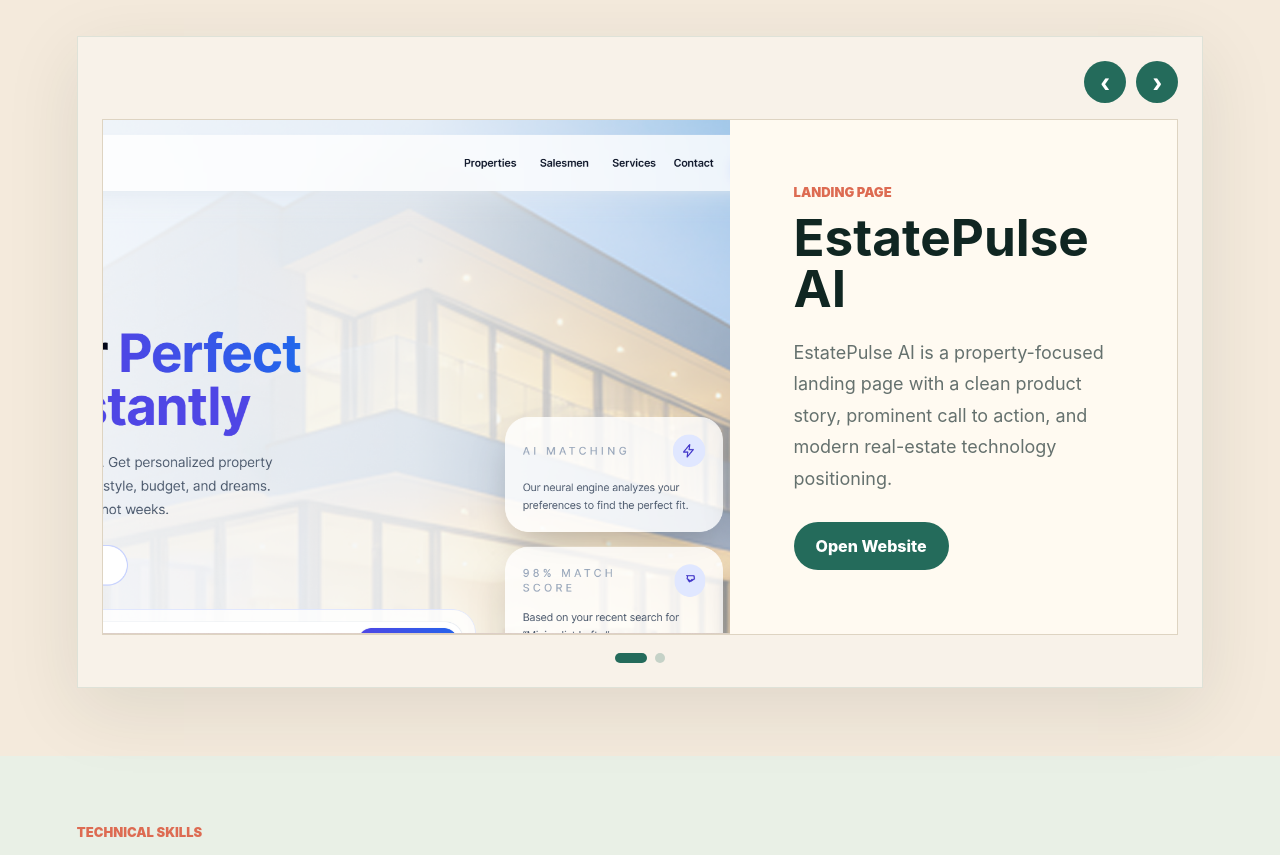
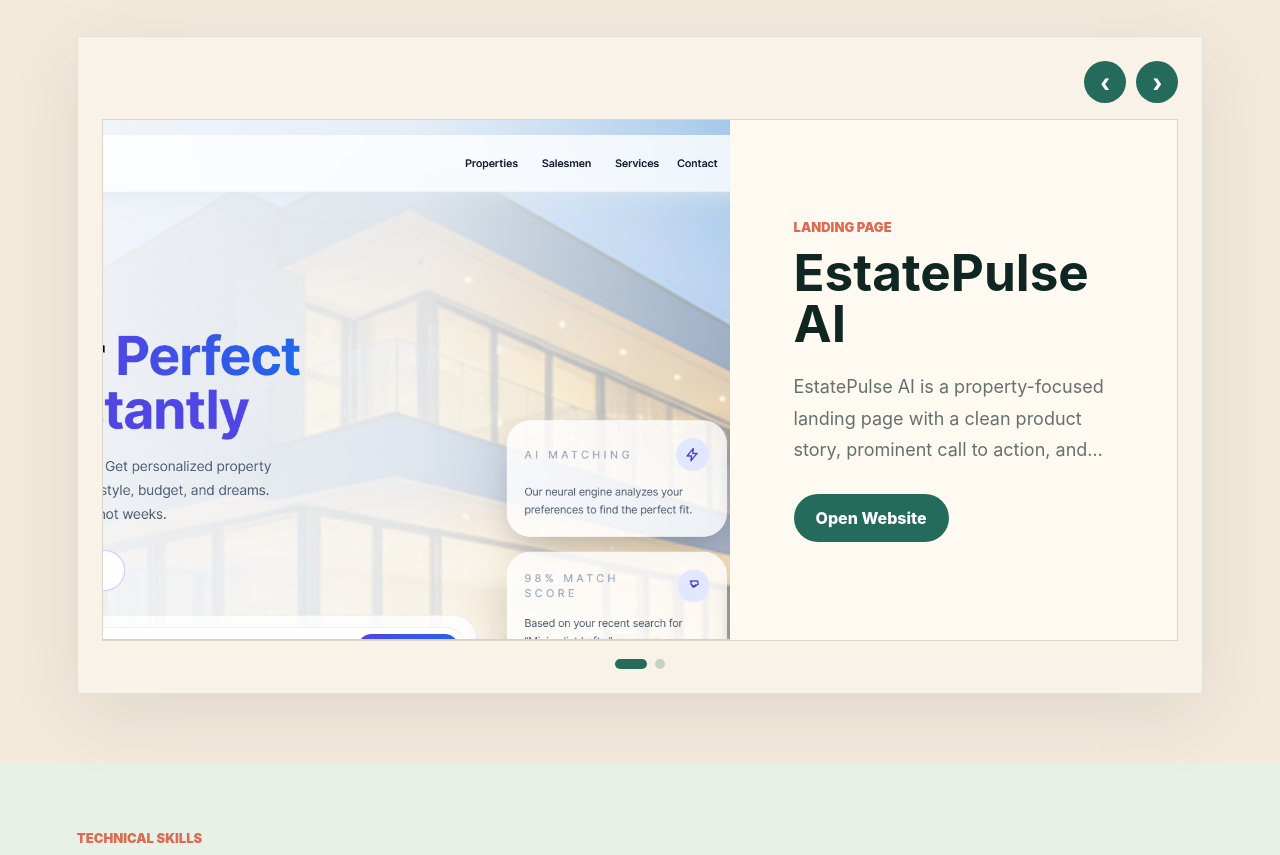
Before and after one commit to amitdevd/my-portfolio, a React (Create React App) app: page / in a window 1280 px wide. Shown: the part 3703-4558 px from the top of the page. Built offline with nearby package versions, Linux system fonts and the light colour scheme.

Commit message:
Fix project carousel slide height

```diff
--- a/src/App.css
+++ b/src/App.css
@@ -606,13 +606,14 @@ a {
   display: grid;
   gap: 0;
   grid-template-columns: minmax(0, 1.05fr) minmax(320px, 0.75fr);
+  min-height: 520px;
   overflow: hidden;
 }
 
 .project-preview {
   background: #e9f0e6;
   display: block;
-  min-height: 420px;
+  height: 520px;
 }
 
 .project-preview img {
@@ -646,9 +647,14 @@ a {
 
 .project-content p:not(.eyebrow) {
   color: var(--muted);
+  display: -webkit-box;
   font-size: 18px;
+  -webkit-line-clamp: 3;
+  -webkit-box-orient: vertical;
   line-height: 1.75;
   margin: 22px 0 28px;
+  min-height: calc(18px * 1.75 * 3);
+  overflow: hidden;
 }
 
 .carousel-dots {
@@ -733,6 +739,11 @@ a {
 
   .project-showcase {
     grid-template-columns: 1fr;
+    min-height: auto;
+  }
+
+  .project-preview {
+    height: 360px;
   }
 
   .hero {
@@ -793,6 +804,6 @@ a {
   }
 
   .project-preview {
-    min-height: 260px;
+    height: 260px;
   }
 }
```
